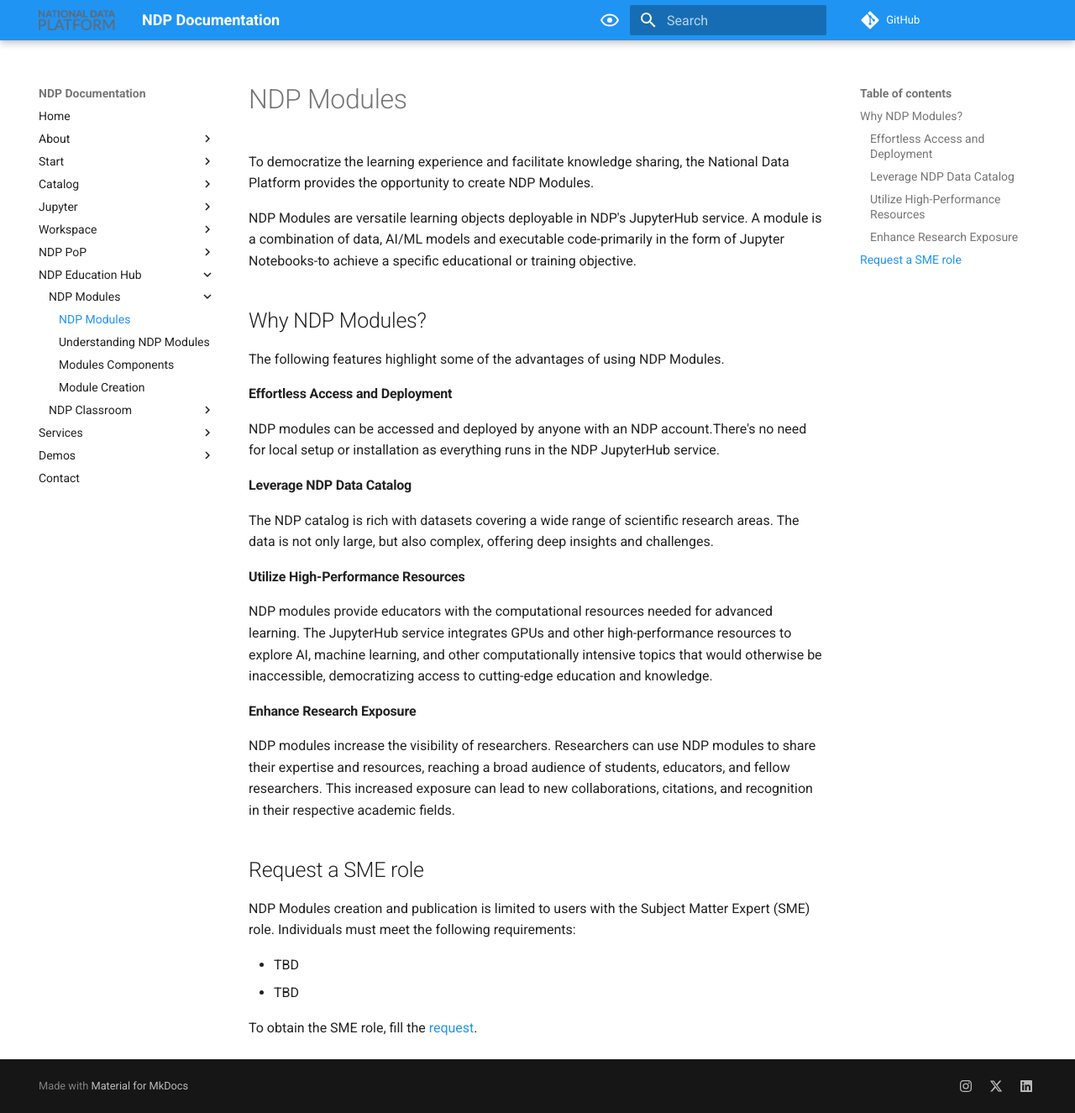
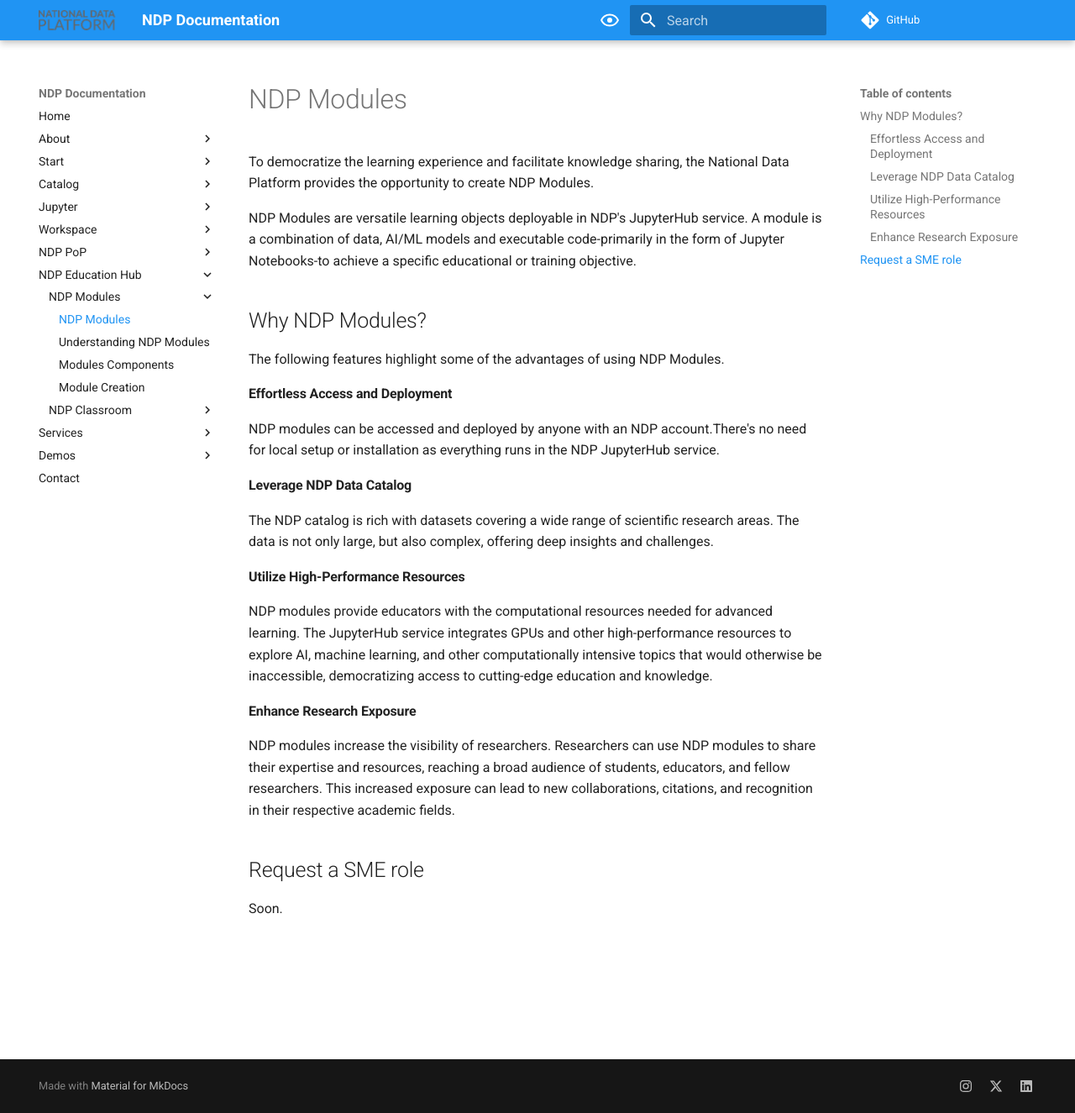
Before and after one commit to national-data-platform/ndp-documentation, an MkDocs documentation site: the page built from docs/ndp-modules/index.md, in a window 1280 px wide and 1325 px high. Shown: the whole window at 84% size. Built offline with MkDocs 1.6.1 and Material for MkDocs 9.7.7, drawn with Linux system fonts in a browser that asks for light colours.

```diff
--- a/docs/ndp-modules/index.md
+++ b/docs/ndp-modules/index.md
@@ -26,9 +26,4 @@ NDP modules increase the visibility of researchers. Researchers can use NDP modu
 
 ## Request a SME role
 
-NDP Modules creation and publication is limited to users with the Subject Matter Expert (SME) role. Individuals must meet the following requirements:
-
-- TBD
-- TBD
-
-To obtain the SME role, fill the [request](form).
+Soon.
```
Also changed, not shown: docs/general/key-features.md (+7 -0 lines).
